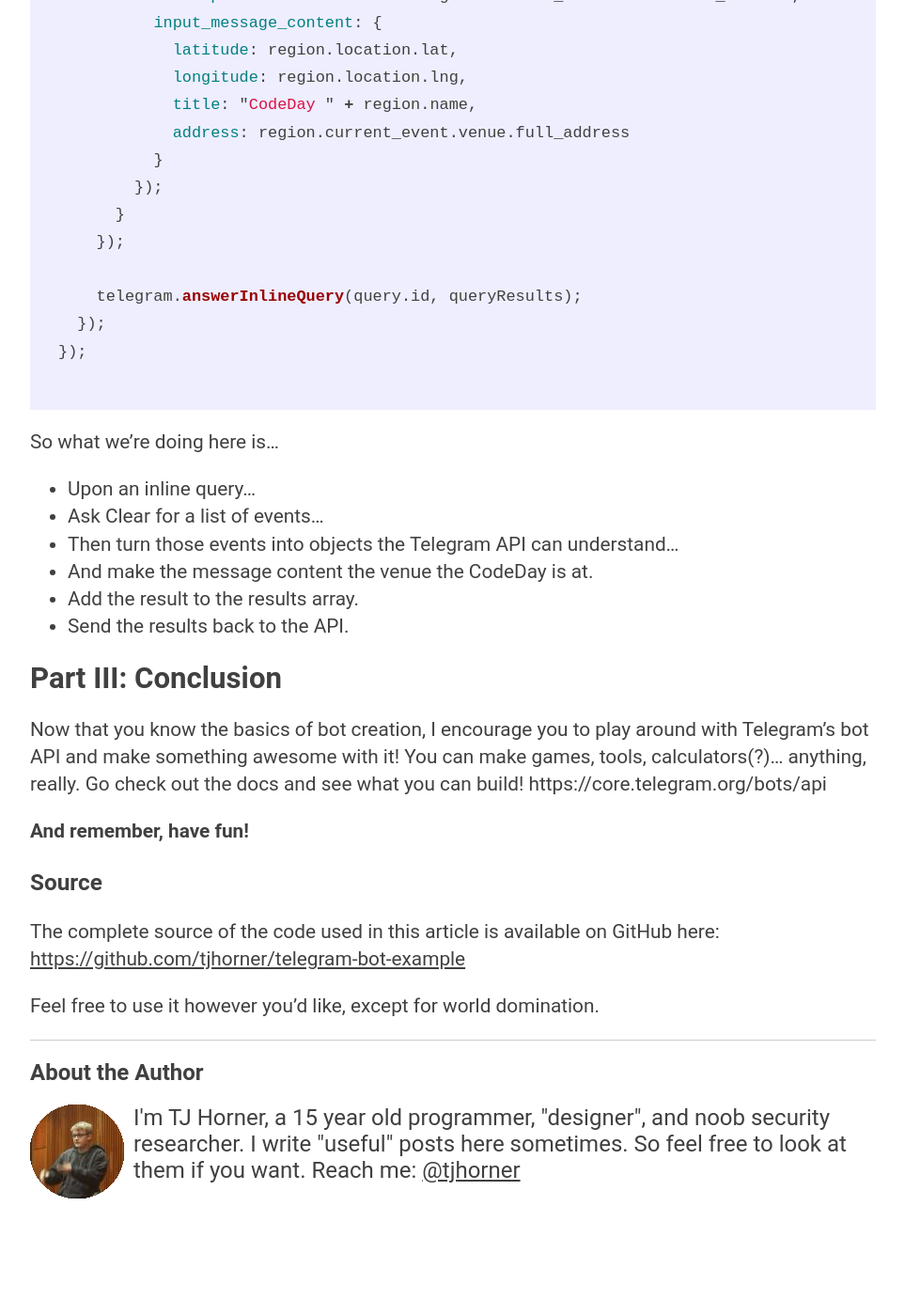
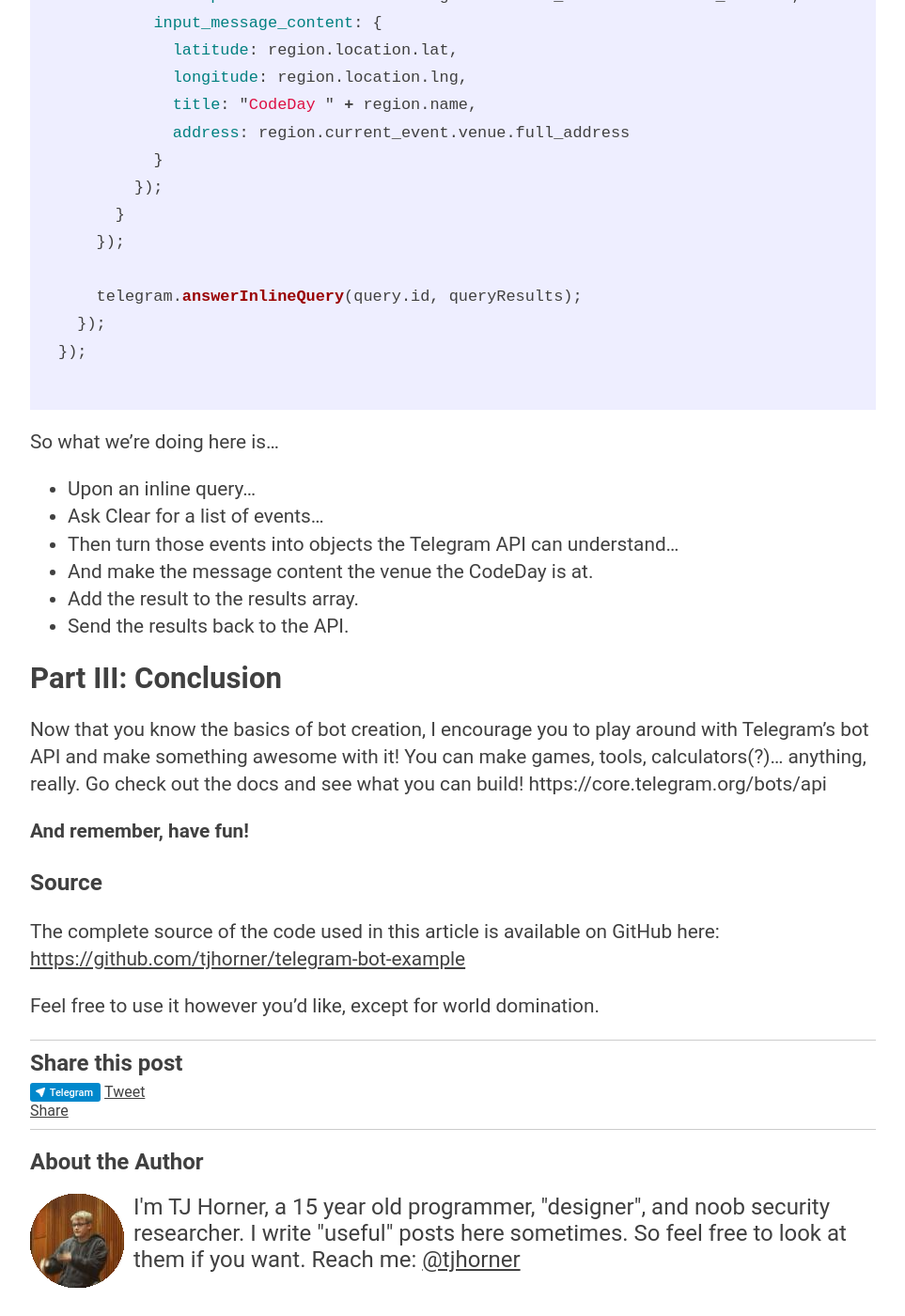
Before and after one commit to tjhorner/blog, a Jekyll site: the page built from _posts/2016-09-16-intro-to-nodejs-telegram-bot.md, in a window 1280 px wide and 1400 px high, scrolled down 8183 px. Shown: the whole window at 94% size, without its empty margins (158-1121 px from the left). Built offline with Jekyll 4.4.1, drawn with Linux system fonts in a browser that asks for light colours; comment, search, counter and statistics services are not loaded; before the commit the page ends 9488 px from its top, so only the background shows below that.

Commit message:
telegram share button

```diff
--- a/_config.yml
+++ b/_config.yml
@@ -17,7 +17,7 @@
 email: me@tjhorner.com
 description: Programming, security, other ramblings
 baseurl: "" # the subpath of your site, e.g. /blog
-url: "https://blog.horner.tj" # the base hostname & protocol for your site
+# url: # "https://blog.horner.tj" # the base hostname & protocol for your site
 twitter_username: tjhorner
 github_username: tjhorner
 sass_dir: css
--- a/_layouts/post.html
+++ b/_layouts/post.html
@@ -1,6 +1,16 @@
 ---
 layout: default
 ---
+<!-- only load the facebook SDK where needed -->
+<div id="fb-root"></div>
+<script>(function(d, s, id) {
+  var js, fjs = d.getElementsByTagName(s)[0];
+  if (d.getElementById(id)) return;
+  js = d.createElement(s); js.id = id;
+  js.src = "//connect.facebook.net/en_US/sdk.js#xfbml=1&version=v2.7";
+  fjs.parentNode.insertBefore(js, fjs);
+}(document, 'script', 'facebook-jssdk'));</script>
+
 <article class="post" itemscope itemtype="http://schema.org/BlogPosting">
   <header class="post-header">
     <h1 class="post-title" itemprop="name headline">{{ page.title | escape }}</h1>
@@ -10,4 +20,17 @@
   <div class="post-content" itemprop="articleBody">
     {{ content }}
   </div>
+
+  <div class="post-share">
+    <h2>Share this post</h2>
+
+    <a class="telegram-share" href="javascript:window.open('https://telegram.me/share/url?url='+encodeURIComponent(window.location.href), '_blank')">
+      <i></i>
+      <span>Telegram</span>
+    </a>
+
+    <a href="https://twitter.com/share" class="twitter-share-button" data-show-count="false">Tweet</a><script async src="//platform.twitter.com/widgets.js" charset="utf-8"></script>
+
+    <div class="fb-share-button" data-href="{{ page.url | replace:'index.html','' | prepend: full_base_url }}" data-layout="button_count" data-size="small" data-mobile-iframe="true"><a class="fb-xfbml-parse-ignore" target="_blank" href="https://www.facebook.com/sharer/sharer.php?u={{ page.url | replace:'index.html','' | prepend: full_base_url }}&amp;src=sdkpreparse">Share</a></div>
+  </div>
 </article>
--- a/css/main.scss
+++ b/css/main.scss
@@ -174,6 +174,7 @@
     img{
       margin: 0 auto;
       display: block;
+      max-width: 100%;
     }
 
     blockquote{
@@ -186,6 +187,59 @@
 
     pre{
       overflow-x: scroll;
+    }
+  }
+
+  .post-share{
+    padding: 10px 0;
+    border-top: $separator;
+
+    h2{
+      margin-top: 0;
+      margin-bottom: 7px;
+    }
+
+    * {
+      vertical-align: top;
+    }
+
+    .telegram-share{
+      position: relative;
+      display: inline-block;
+      height: 20px;
+      padding: 1px 8px 1px 6px;
+      font-weight: 500;
+      color: #fff;
+      cursor: pointer;
+      background-color: #0088cc;
+      border-radius: 3px;
+      box-sizing: border-box;
+      text-decoration: none;
+      font-size: 11px;
+
+      span{
+        display: inline-block;
+        margin-top: 3px;
+      }
+
+      i{
+        display: inline-block;
+        height: 20px;
+        vertical-align: top;
+        width: 12px;
+        background-repeat: no-repeat;
+        background-position-y: 4px;
+        background-size: 10px;
+        background-image: url(/assets/telegram-plane.png);
+      }
+
+      &:hover{
+        background-color: #007dbb;
+      }
+
+      &:active{
+        background-color: #026698;
+      }
     }
   }
 }
```
Also changed, not shown: _posts/2016-09-18-telegram-share-buttons.md (added, +74 -0 lines), assets/telegram-plane.png (added), 1 other file.
